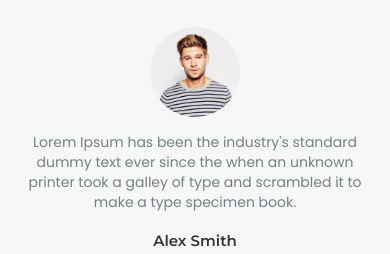
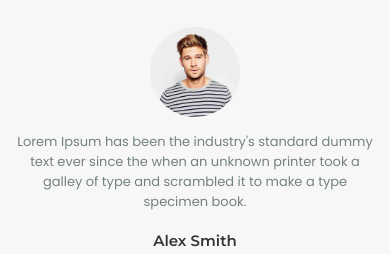
Before and after one commit to KirollousHany/Daniels, a plain HTML site: page index.html in a window 390 px wide. Shown: the part 5785-6039 px from the top of the page. Drawn offline with nearby package versions, Linux system fonts and the light colour scheme.

Commit message:
mq-font-test

```diff
--- a/css/mq.css
+++ b/css/mq.css
@@ -185,7 +185,7 @@
 
   #testimonials .container .carousel .carousel-inner .carousel-item .caption p {
     margin-block: .9375rem 1.25rem;
-    font-size: .875rem;
+    font-size: .8125rem;
     line-height: 1.25rem;
   }
 
```
